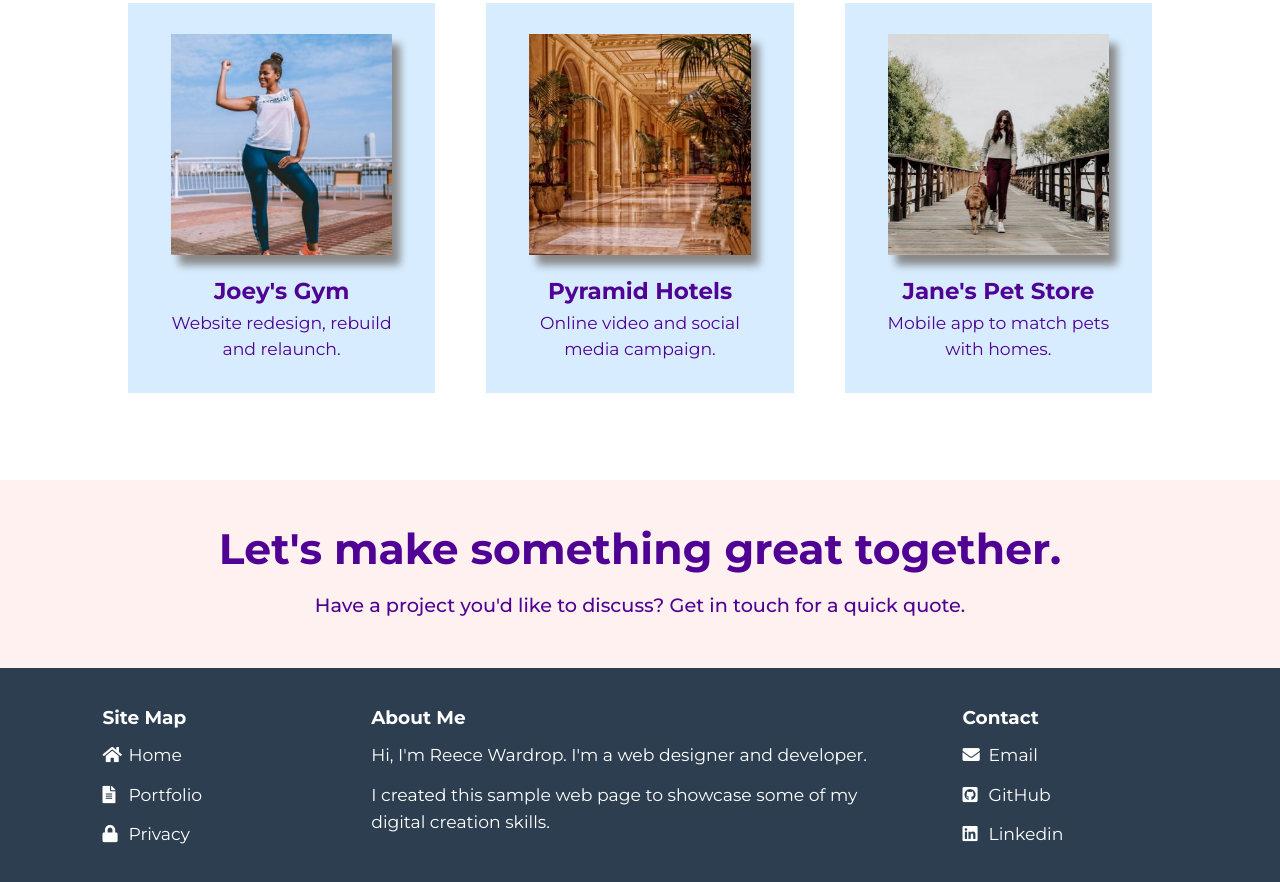
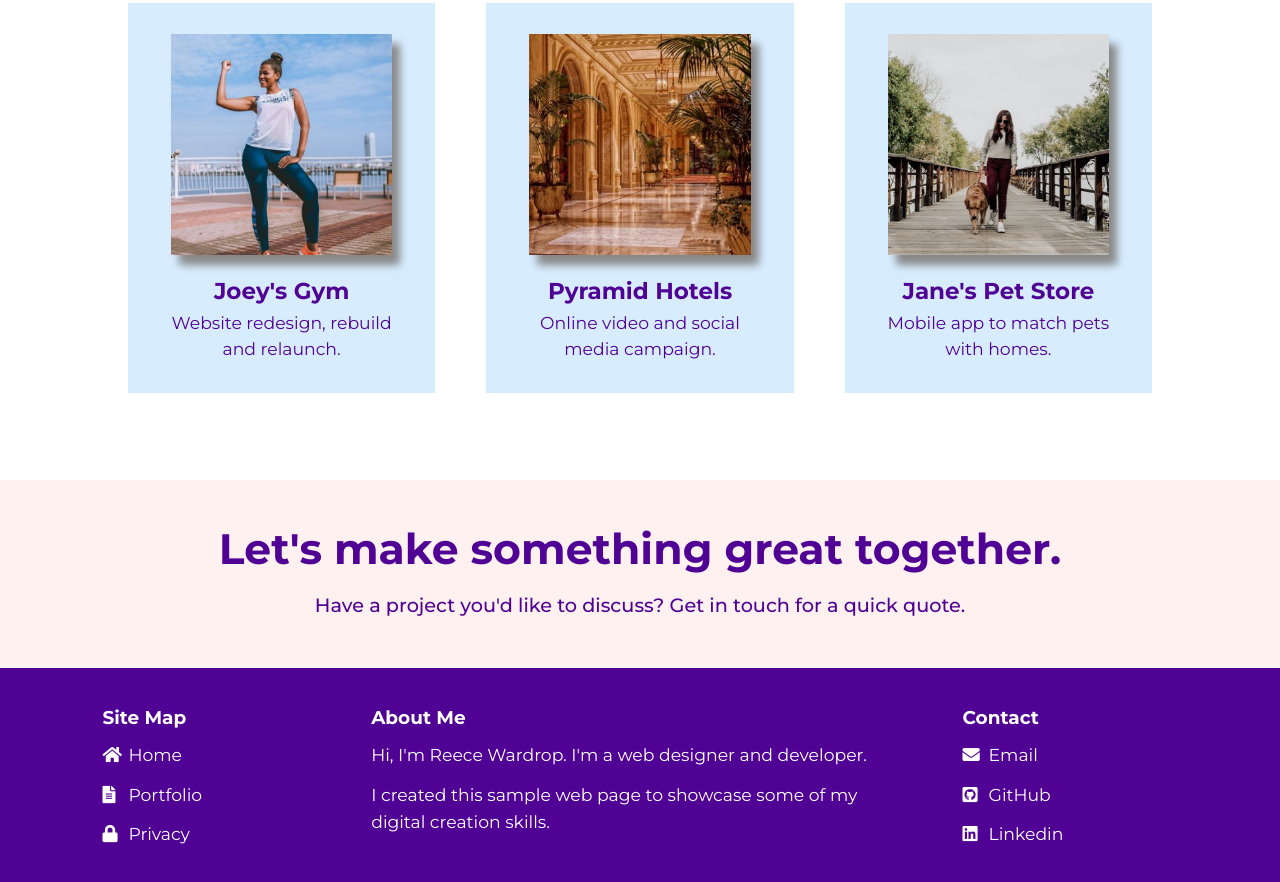
Before and after one commit to onegraphic/onegraphic.github.io, a plain HTML site: page portfolio/web-agency/index.html in a window 1280 px wide. Shown: the part 835-1717 px from the top of the page. Drawn offline with Linux system fonts and the light colour scheme.

```diff
--- a/portfolio/web-agency/assets/css/style.css
+++ b/portfolio/web-agency/assets/css/style.css
@@ -401,7 +401,7 @@
 	display: flex;
 	justify-content: space-between;
    flex-wrap: wrap;
-   background-color:#2c3e50
+   background-color:#500294
 }
 
 /* Desktop footer - inside padding  */
```
